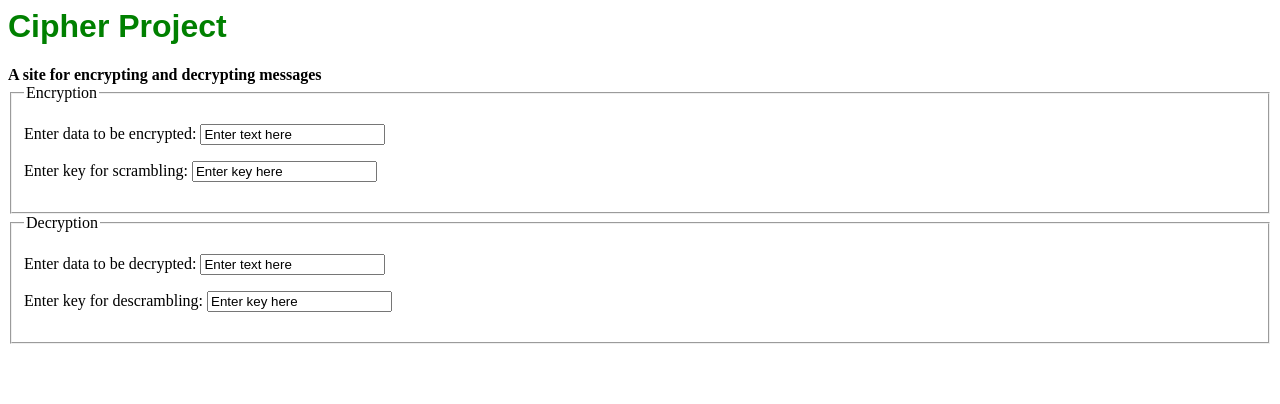
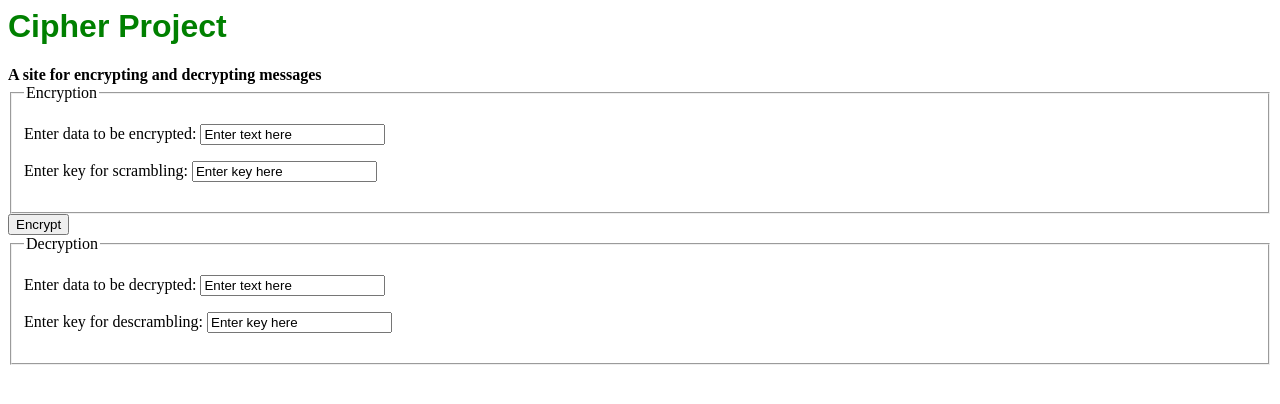
Before and after one commit to kss682/CIPHER-SITE, a Django app: page / in a window 1280 px wide. Shown: the top 404 px of the page. Run offline with Django 3.2, Linux system fonts and the light colour scheme.

Commit message:
Button added

```diff
--- a/ciphersite/Cipher/templates/Cipher/base.html
+++ b/ciphersite/Cipher/templates/Cipher/base.html
@@ -20,6 +20,7 @@
 
         </div>
     </fieldset>
+	<input type='button' id='submit' value='Encrypt'>
     <fieldset>
         <legend>Decryption</legend>
         <div class="decrypt">
```
